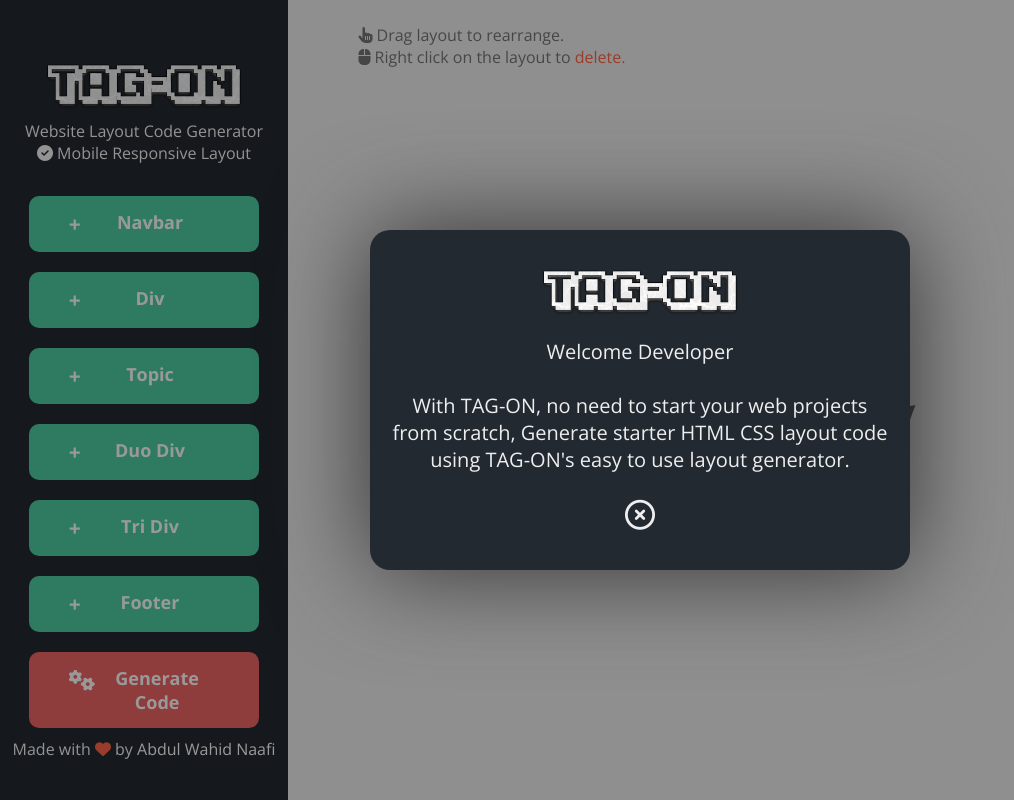
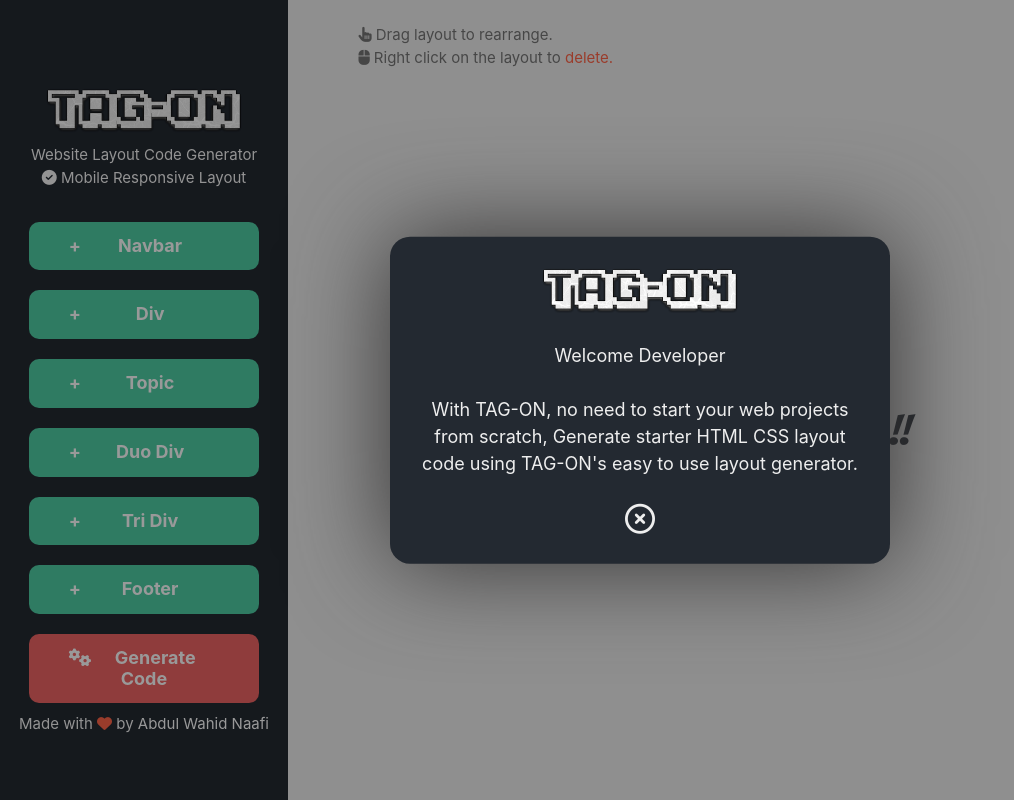
Before and after one commit to naaficodes/TAGon, a plain HTML site: page index.html in a window 1280 px wide. Shown: the whole page, without its empty margins (0-1014 px from the left). Drawn offline with nearby package versions, Linux system fonts and the light colour scheme.

Commit message:
TAG-ON Version 1 Deployment

```diff
--- a/index.html
+++ b/index.html
@@ -6,15 +6,21 @@
 <link rel="stylesheet" type="text/css" href="styles/dragula.css">
 <meta name='viewport' content='width=device-width, initial-scale=1.0'>
 <script src="https://kit.fontawesome.com/2cba884da3.js" crossorigin="anonymous"></script>
+<!-- Compiled and minified CSS -->
+<link rel="stylesheet" href="https://cdnjs.cloudflare.com/ajax/libs/materialize/1.0.0/css/materialize.min.css">
+
+<!-- Compiled and minified JavaScript -->
+<script src="https://cdnjs.cloudflare.com/ajax/libs/materialize/1.0.0/js/materialize.min.js"></script>
+
 </head>
 <body onload="intro();">
 
 <div class="maincon">
 	<div id="intro" class="custommodal" onclick="closebox(this);">
-		<div class="modalinner">
+		<div class="modalinner flexcenter">
 			<img src="img/TAG-on.png" width="200" /><br/>
 
-			<span style="font-size: 20px; color:#eeeeee; text-align:center;">Welcome Developer<br/><br/>With TAG-ON, no need to start your web projects from scratch, Generate starter HTML CSS layout code using TAG-ON's easy to use layout generator.<br/><br/> <i  class="far fa-times-circle close" ></i></span>
+			Welcome Developer<br/><br/>With TAG-ON, no need to start your web projects from scratch, Generate starter HTML CSS layout code using TAG-ON's easy to use layout generator.<br/><br/> <i  class="far fa-times-circle close" ></i>
 		</div>
 	</div>
 <p id="ins1" style="color:#757575;"><i class="fas fa-hand-pointer"></i> Drag layout to rearrange.<br/> <i class="fas fa-mouse"></i> Right click on the layout to <span style="color: tomato;">delete.</span></p>
@@ -44,7 +50,7 @@
 		<div class="layoutcanvas" id="layoutcanvas">
 		</div>
 		<div id="downloadfile" class="custommodal" onclick="closebox(this);">
-			<div class="modalinner" >
+			<div class="modalinner flexcenter" >
 				<i class="fas fa-cloud-download-alt" style="font-size: 40px; color:#eeeeee"></i>
 				<br/>
 				<img src="img/TAG-on.png" width="200" /><br/><a href="" id="a" style="color: tomato; font-size: larger;" download>Click here to download your code</a> <br/><i  class="far fa-times-circle close" ></i>
--- a/styles/style.css
+++ b/styles/style.css
@@ -9,7 +9,7 @@ body
 	width: 100vw;
 	height: 100vh;
 	overflow: hidden;
-	font-family: 'Open Sans';
+
 }
 .maincon{
 	display: flex;
@@ -25,7 +25,7 @@ body
 .plusonbutton
 {
 	float: left;
-	font-size: 21px;
+	font-size: 18px;
 }
 .layout.layoutcanvas::-webkit-scrollbar
 {
@@ -54,15 +54,14 @@ body
 h1
 {
 	color: white;
-	font-family: 'Open Sans';
 	font-size: 40px;
 }
 button
 {
-	font-family: 'Open Sans';
-	margin: 10px;
+
+	margin: 10px !important;
 	width: 80%;
-	font-size: 18px;
+	font-size: 18px !important;
 	padding: 14px 40px;
 	background-color: #4ecca3;
 	color: white;
@@ -89,6 +88,7 @@ button:focus {
 .shorttext{
 	color: whitesmoke;
 	size:16px;
+	text-align: center;
 }
 .crtbtn
 {
@@ -130,6 +130,7 @@ button:focus {
 	font-size: xx-large;
 	margin: 40px 0px 40px 0px;
 	width: 100%;
+	font-weight: bold;
 }
 .crttopicclass:hover
 {
@@ -207,18 +208,18 @@ button:focus {
 	position: absolute;
 	top:50%;
 	left:50%;
-	padding: 20px;
-	display: flex;
-	justify-content: center;
-	align-items: center;
+	padding: 30px;
 	flex-direction: column;
 	transform: translate(-50%,-50%);
 	box-shadow: 0px 0px 100px #333232;
 	transition: 1s;
 	width: 500px;
-	height: 300px;
+	min-height: 300px;
 	background-color: #232931;
 	border-radius: 20px;
+	text-align: center;
+	color: #eeeeee;
+	font-size: 18px;
 }
 #gs
 {
@@ -275,6 +276,12 @@ a:active {
 {
 	display: none;
 }
+.flexcenter
+{
+	display: flex !important;
+	justify-content: center;
+	align-items: center;
+}
 
 /* media */
 @media only screen and (max-width: 768px) {
@@ -287,16 +294,16 @@ a:active {
 		color: #eeeeee;
 		background-color: #232931;
 		text-align: center;
-		font-family: 'Open Sans';
+
 		flex-direction: column;
 		align-items: center;
 		justify-content: center;
 	}
-	#ins1,.layoutoptions,.layoutcanvas,#gs,.custommodal,.modalinner
+	.layoutoptions,.modalinner,.layoutcanvas,#gs,#ins1,.custommodal
 	{
 		display: none !important;
 	}
-	.multidivparent .doubledivchild,.multidivparent .tridivchild
+.multidivparent .doubledivchild,.multidivparent .tridivchild
 	{
 		margin:10px 0px;
 		flex: unset;
```
